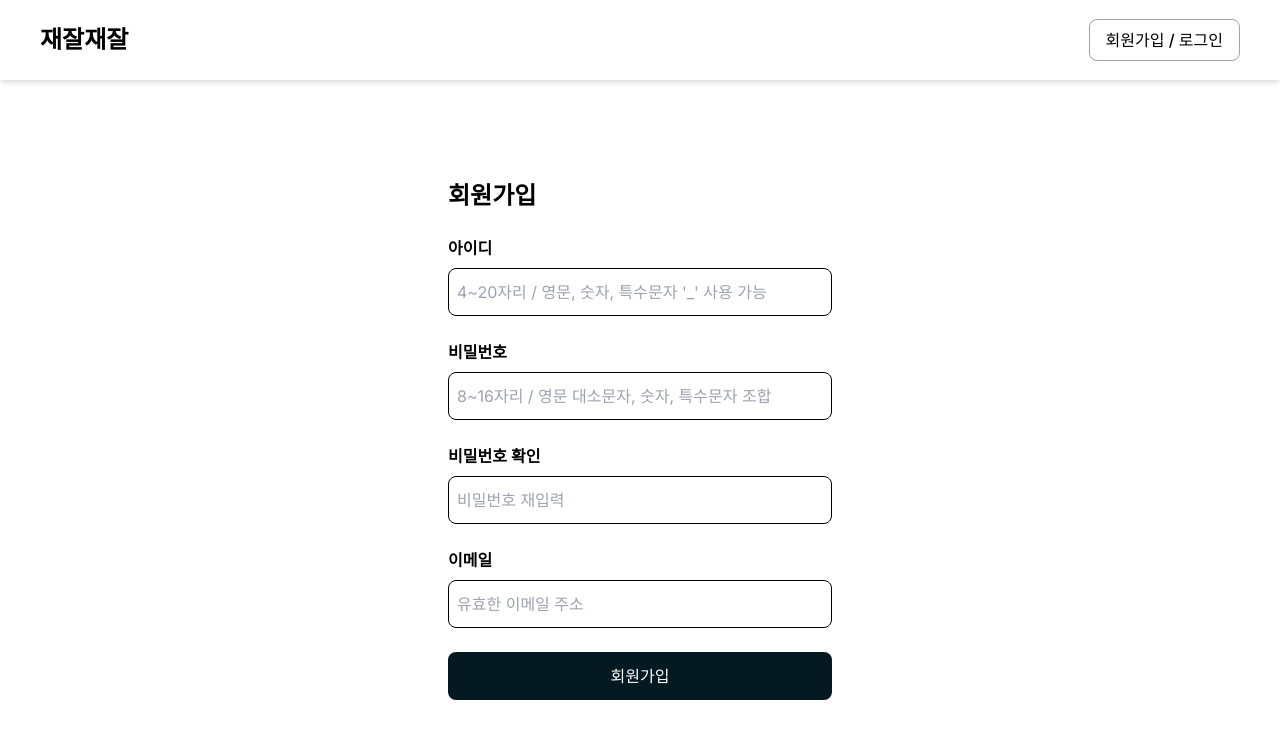
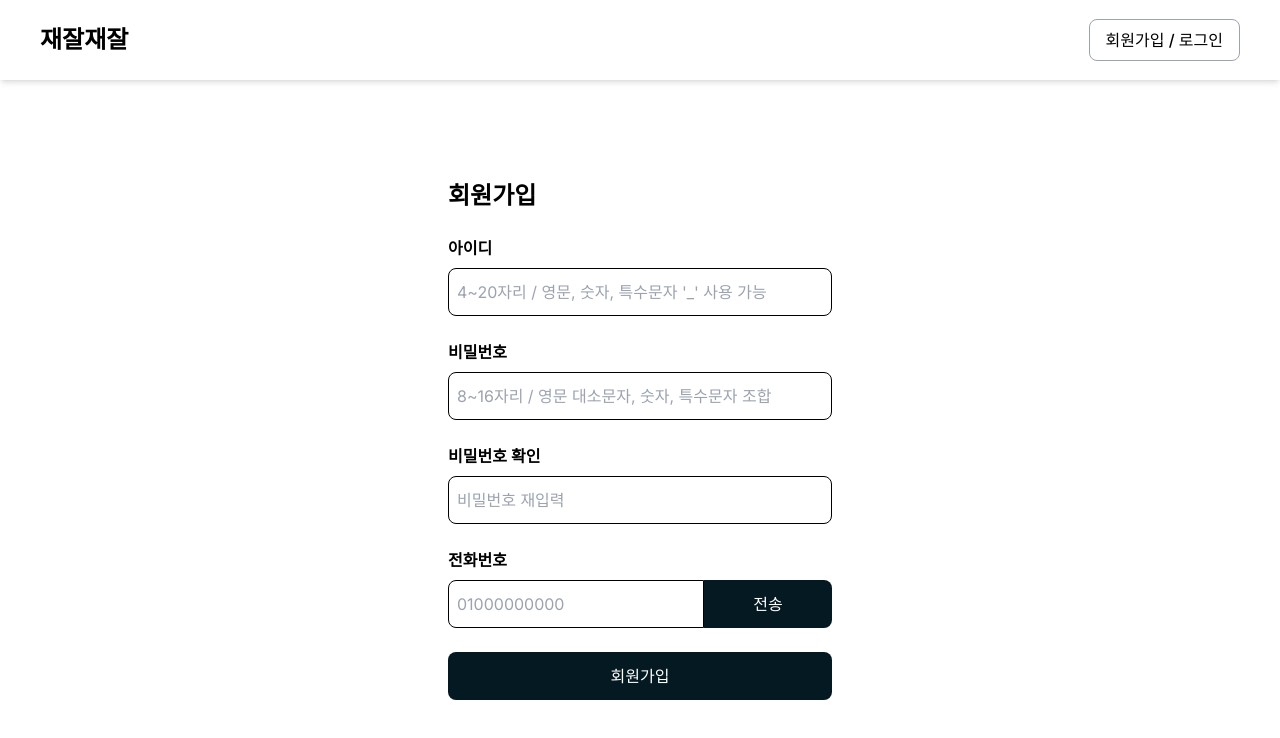
Before and after one commit to jaejaljaejal/jaejaljaejal, a Next.js app in the folder jaejaljaejal-front/: page /signup in a window 1280 px wide. Shown: the top 738 px of the page. Built offline with nearby package versions, Linux system fonts and the light colour scheme.

Commit message:
우선 전화번호 input 추가

```diff
--- a/jaejaljaejal-front/app/signup/page.tsx
+++ b/jaejaljaejal-front/app/signup/page.tsx
@@ -15,14 +15,14 @@ import { validateUsername } from "./idUtil";
 const SignupPage = () => {
   const [formValues, setFormValues] = useState({
     username: "",
-    email: "",
+    phoneNumber: "",
     password: "",
     confirmPassword: "",
   });
 
   const [errors, setErrors] = useState({
     username: "",
-    email: "",
+    phoneNumber: "",
     password: "",
     confirmPassword: "",
   });
@@ -73,6 +73,9 @@ const SignupPage = () => {
     }
   };
 
+  const usernameRegex = /^[a-zA-Z0-9_]{4,20}$/;
+  const phoneNumberRegex = /^010\d{8}$/;
+
   const validateInput = (field: string, value: string) => {
     let errorsCopy = { ...errors };
 
@@ -82,6 +85,15 @@ const SignupPage = () => {
           "4~20자리의 영문, 숫자와 특수문자 '_'만 사용해주세요.";
       } else {
         errorsCopy.username = "";
+      }
+    }
+
+    if (field === "phoneNumber") {
+      if (!phoneNumberRegex.test(value)) {
+        errorsCopy.phoneNumber =
+          "유효한 전화번호를 입력해주세요. 예: 01012345678";
+      } else {
+        errorsCopy.phoneNumber = "";
       }
     }
 
@@ -102,9 +114,10 @@ const SignupPage = () => {
     const isFormValid =
       !errors.username &&
       !errors.password &&
+      !errors.phoneNumber &&
       formValues.username &&
       formValues.password &&
-      formValues.email &&
+      formValues.phoneNumber &&
       formValues.password === formValues.confirmPassword;
 
     if (isFormValid) {
@@ -112,6 +125,21 @@ const SignupPage = () => {
       console.log("Form submitted");
     } else {
       console.log("Form has errors");
+    }
+  };
+
+  const handleSendVerificationCode = async () => {
+    try {
+      const response = await axios.post("/api/send-verification-code", {
+        phoneNumber: formValues.phoneNumber,
+      });
+      if (response.data.success) {
+        alert("인증번호가 전송되었습니다.");
+      } else {
+        alert("인증번호 전송에 실패했습니다.");
+      }
+    } catch (error) {
+      console.error("인증번호 전송 중 오류 발생:", error);
     }
   };
 
@@ -187,19 +215,28 @@ const SignupPage = () => {
               </span>
             )}
           </div>
-          <div className="flex flex-col w-96 space-y-2">
-            <p className="text-black text-md font-semibold">이메일</p>
-            <input
-              type="email"
-              name="email"
-              value={formValues.email}
-              onChange={handleInputChange}
-              placeholder="유효한 이메일 주소"
-              className="w-full h-12 border border-black p-2 rounded-lg text-black"
-              required
-            />
-            {errors.email && (
-              <span className="text-red-500">{errors.email}</span>
+          <div className="flex flex-col w-96 space-y-2 relative">
+            <p className="text-black text-md font-semibold">전화번호</p>
+            <div className="flex w-full">
+              <input
+                type="text"
+                name="phoneNumber"
+                value={formValues.phoneNumber}
+                onChange={handleInputChange}
+                placeholder="01000000000"
+                className="flex-grow h-12 border border-black p-2 rounded-l-lg text-black"
+                required
+              />
+              <button
+                type="button"
+                onClick={handleSendVerificationCode}
+                className="w-1/3 h-12 bg-custom text-white rounded-r-lg hover:bg-custom"
+              >
+                전송
+              </button>
+            </div>
+            {errors.phoneNumber && (
+              <span className="text-red-500 text-xs">{errors.phoneNumber}</span>
             )}
           </div>
           <button
```
